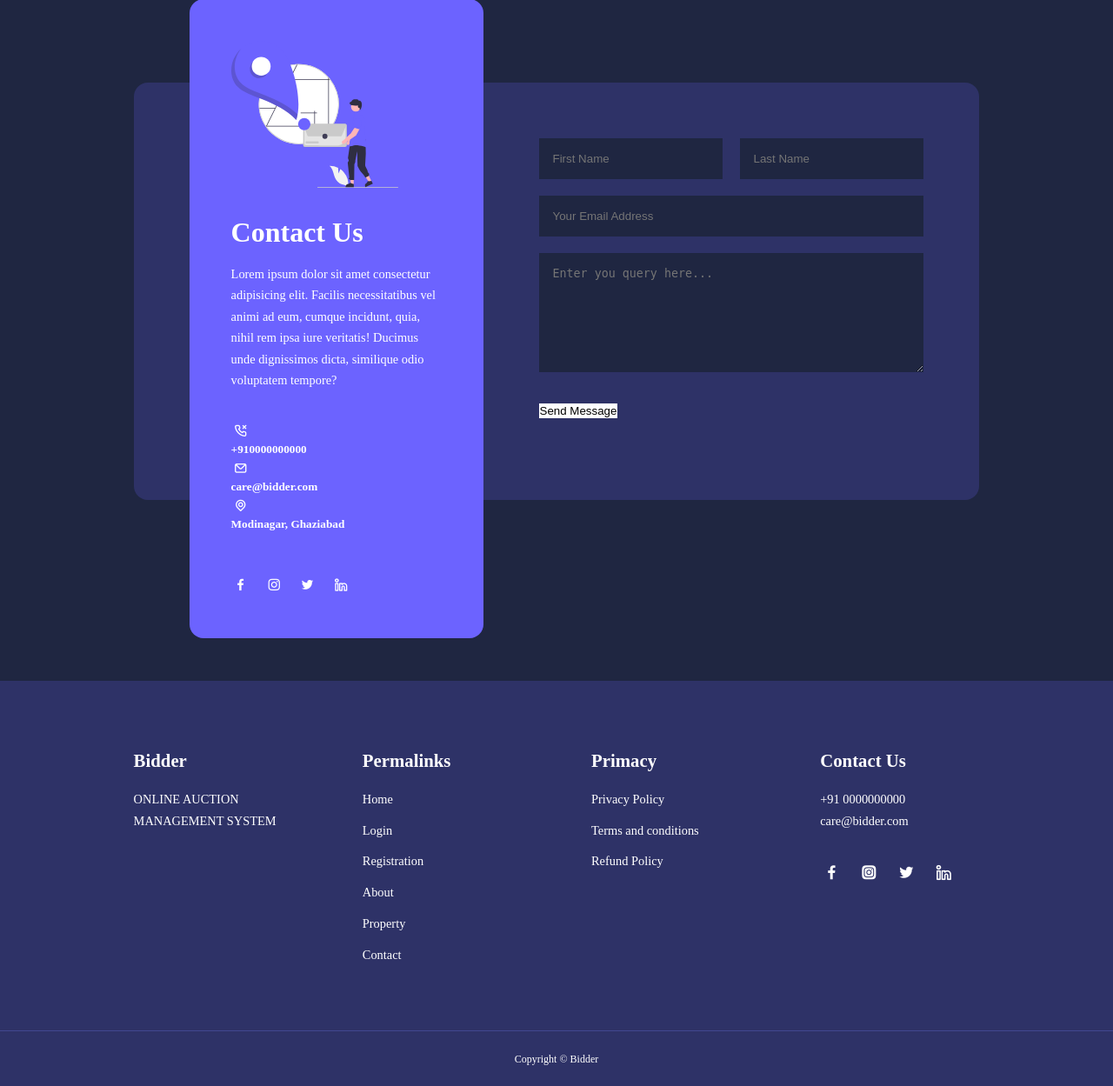
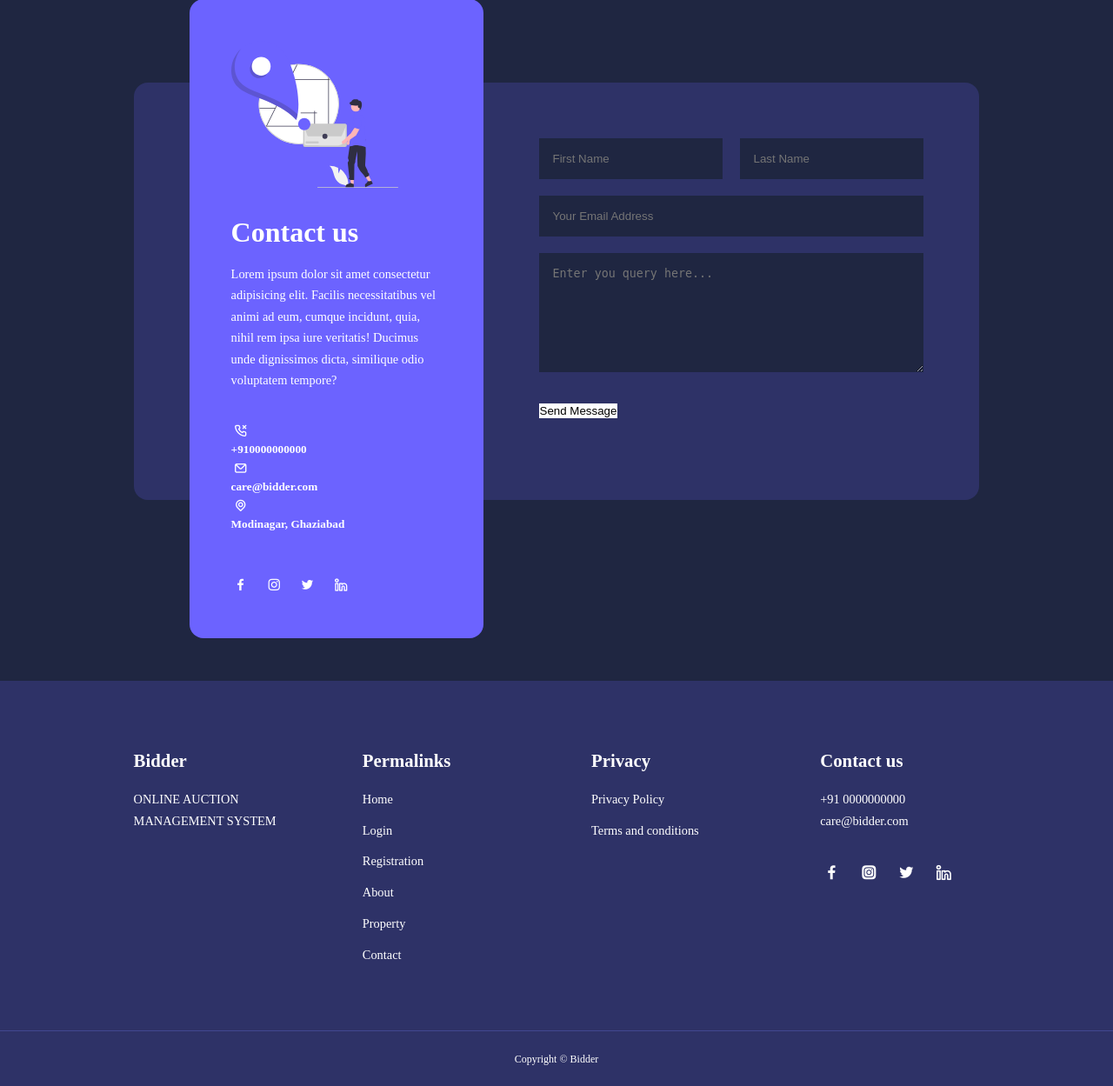
Before and after one commit to keshavmohta09/astro, a Django app: page /contact/ in a window 1280 px wide. Shown: the part 113-1362 px from the top of the page at 87% size. Run offline with Django 4.2, Linux system fonts and the light colour scheme; parts of the project's set-up code (start-up, migrations or seed data) failed here and were passed over.

Commit message:
fix spellings

```diff
--- a/templates/about.html
+++ b/templates/about.html
@@ -194,16 +194,15 @@
             </div>
 
             <div class="footer__3">
-                <h4>Primacy</h4>
+                <h4>Privacy</h4>
                 <ul class="privacy">
                     <li><a href="#">Privacy Policy</a></li>
                     <li><a href="#">Terms and conditions</a></li>
-                    <li><a href="#">Refund Policy</a></li>
                 </ul>
             </div>
 
             <div class="footer__4">
-                <h4>Contact Us</h4>
+                <h4>Contact us</h4>
                 <div>
                     <p>+91 0000000000</p>
                     <p>care@bidder.com</p>
--- a/templates/contact.html
+++ b/templates/contact.html
@@ -70,7 +70,7 @@
                 <div class="aside__image">
                     <img src="{% static 'contact.svg' %}">
                 </div>
-                <h2>Contact Us</h2>
+                <h2>Contact us</h2>
                 <p>Lorem ipsum dolor sit amet consectetur adipisicing elit. Facilis necessitatibus vel animi ad eum,
                     cumque incidunt, quia, nihil rem ipsa iure veritatis! Ducimus unde dignissimos dicta, similique odio
                     voluptatem tempore?</p>
@@ -157,16 +157,15 @@
             </div>
 
             <div class="footer__3">
-                <h4>Primacy</h4>
+                <h4>Privacy</h4>
                 <ul class="privacy">
                     <li><a href="#">Privacy Policy</a></li>
                     <li><a href="#">Terms and conditions</a></li>
-                    <li><a href="#">Refund Policy</a></li>
                 </ul>
             </div>
 
             <div class="footer__4">
-                <h4>Contact Us</h4>
+                <h4>Contact us</h4>
                 <div>
                     <p>+91 0000000000</p>
                     <p>care@bidder.com</p>
--- a/templates/index.html
+++ b/templates/index.html
@@ -246,16 +246,15 @@
             </div>
 
             <div class="footer__3">
-                <h4>Primacy</h4>
+                <h4>Privacy</h4>
                 <ul class="privacy">
                     <li><a href="#">Privacy Policy</a></li>
                     <li><a href="#">Terms and conditions</a></li>
-                    <li><a href="#">Refund Policy</a></li>
                 </ul>
             </div>
 
             <div class="footer__4">
-                <h4>Contact Us</h4>
+                <h4>Contact us</h4>
                 <div>
                     <p>+91 0000000000</p>
                     <p>care@bidder.com</p>
```
Also changed, not shown: templates/property.html (+3 -18 lines).
